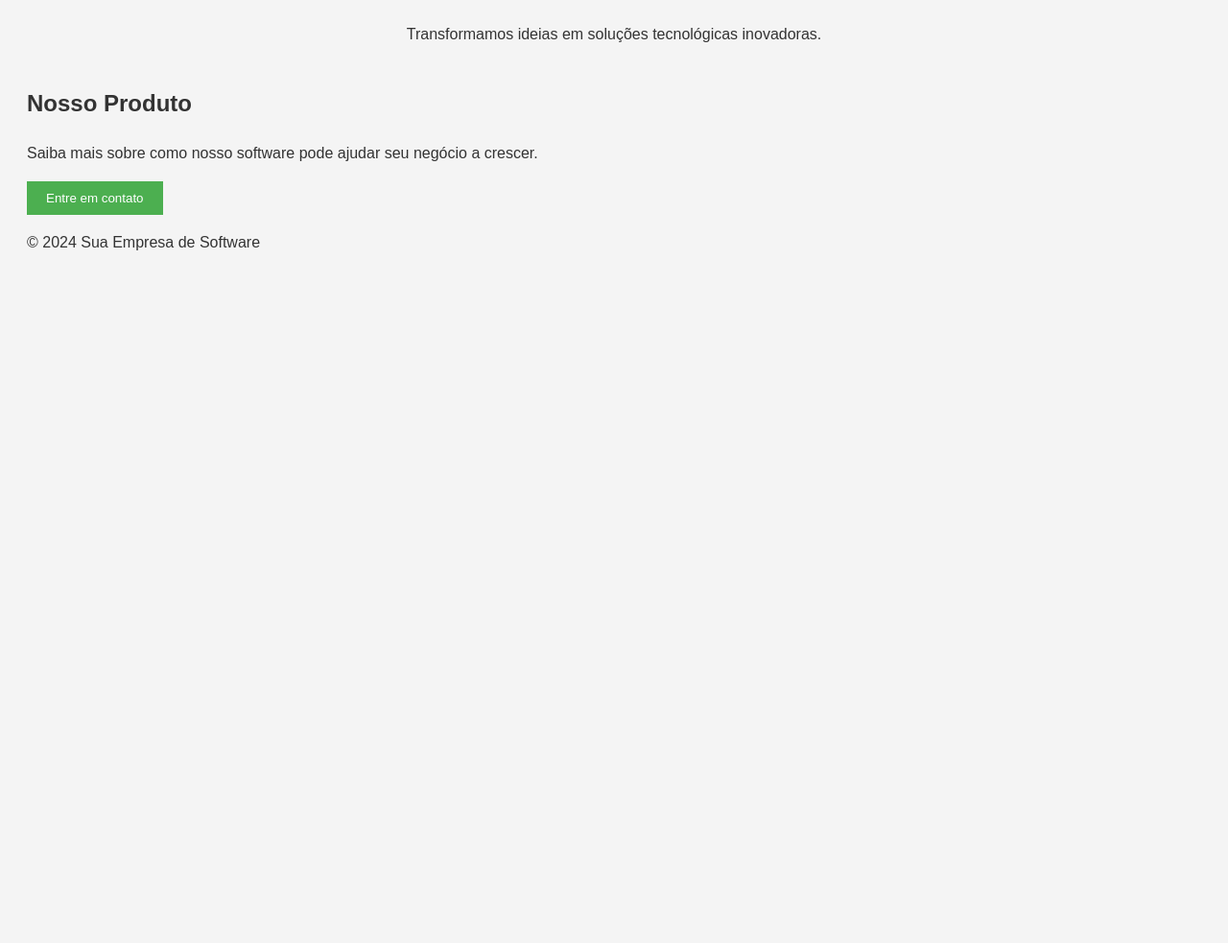
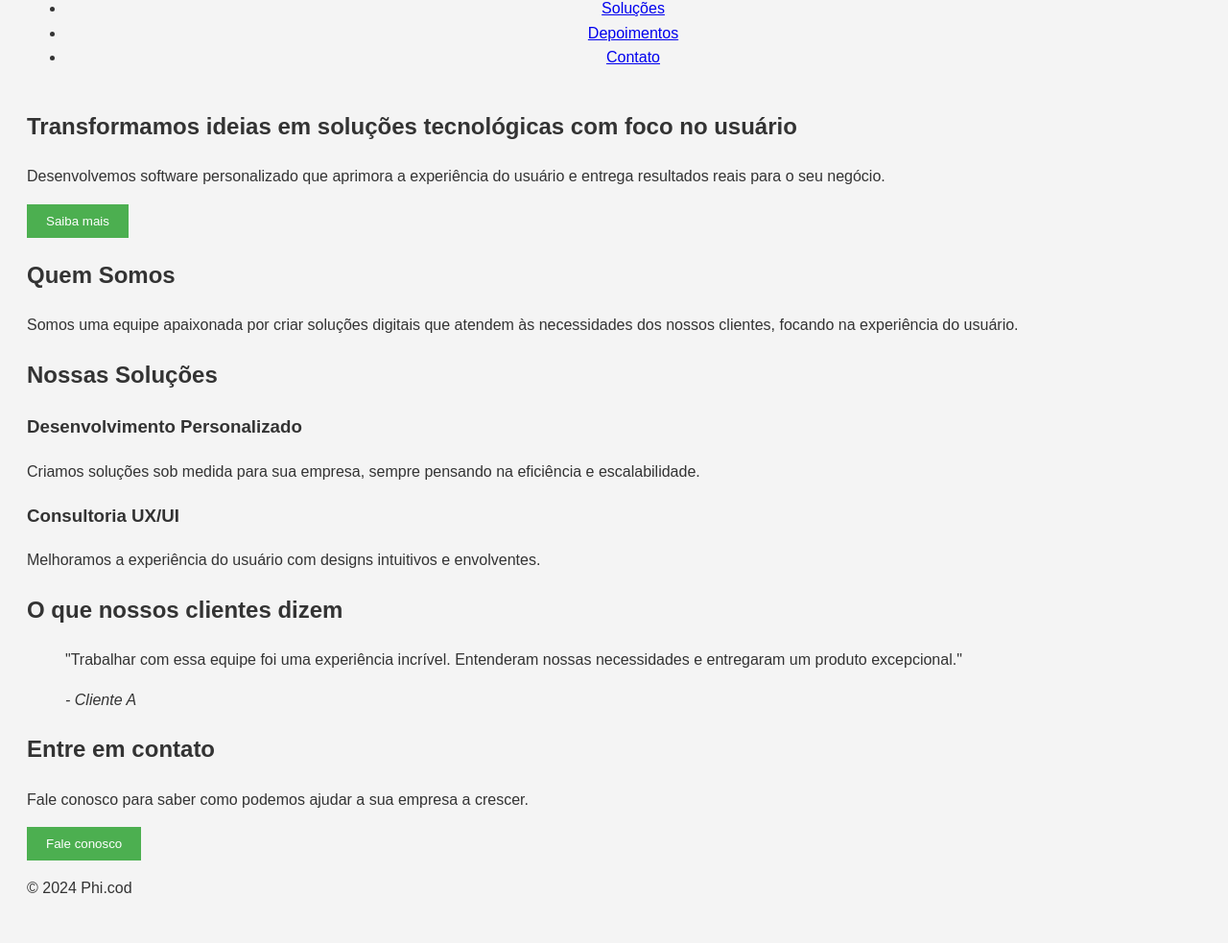
Before and after one commit to itagoresSZ/phicod, a plain HTML site: page index.html in a window 1280 px wide. Shown: the part 99-1082 px from the top of the page at 96% size. Before the commit the page ends 800 px from the top, so only its background shows below. Drawn offline with Linux system fonts and the light colour scheme.

Commit message:
Update index.html

```diff
--- a/index.html
+++ b/index.html
@@ -3,21 +3,62 @@
 <head>
     <meta charset="UTF-8">
     <meta name="viewport" content="width=device-width, initial-scale=1.0">
-    <title>Landing Page - Sua Empresa</title>
+    <title>Minha Empresa de Software</title>
     <link rel="stylesheet" href="styles.css">
 </head>
 <body>
-    <header>
-        <h1>Bem-vindo à nossa empresa de software</h1>
-        <p>Transformamos ideias em soluções tecnológicas inovadoras.</p>
-    </header>
-    <section>
-        <h2>Nosso Produto</h2>
-        <p>Saiba mais sobre como nosso software pode ajudar seu negócio a crescer.</p>
-        <button>Entre em contato</button>
-    </section>
-    <footer>
-        <p>&copy; 2024 Sua Empresa de Software</p>
-    </footer>
+
+<header>
+    <div class="logo">Logo Empresa</div>
+    <nav>
+        <ul>
+            <li><a href="#sobre">Sobre</a></li>
+            <li><a href="#solucoes">Soluções</a></li>
+            <li><a href="#depoimentos">Depoimentos</a></li>
+            <li><a href="#contato">Contato</a></li>
+        </ul>
+    </nav>
+</header>
+
+<section id="hero">
+    <h1>Transformamos ideias em soluções tecnológicas com foco no usuário</h1>
+    <p>Desenvolvemos software personalizado que aprimora a experiência do usuário e entrega resultados reais para o seu negócio.</p>
+    <button class="cta">Saiba mais</button>
+</section>
+
+<section id="sobre">
+    <h2>Quem Somos</h2>
+    <p>Somos uma equipe apaixonada por criar soluções digitais que atendem às necessidades dos nossos clientes, focando na experiência do usuário.</p>
+</section>
+
+<section id="solucoes">
+    <h2>Nossas Soluções</h2>
+    <div class="solution">
+        <h3>Desenvolvimento Personalizado</h3>
+        <p>Criamos soluções sob medida para sua empresa, sempre pensando na eficiência e escalabilidade.</p>
+    </div>
+    <div class="solution">
+        <h3>Consultoria UX/UI</h3>
+        <p>Melhoramos a experiência do usuário com designs intuitivos e envolventes.</p>
+    </div>
+</section>
+
+<section id="depoimentos">
+    <h2>O que nossos clientes dizem</h2>
+    <blockquote>
+        <p>"Trabalhar com essa equipe foi uma experiência incrível. Entenderam nossas necessidades e entregaram um produto excepcional."</p>
+        <cite>- Cliente A</cite>
+    </blockquote>
+</section>
+
+<section id="contato">
+    <h2>Entre em contato</h2>
+    <p>Fale conosco para saber como podemos ajudar a sua empresa a crescer.</p>
+    <button class="cta">Fale conosco</button>
+</section>
+
+<footer>
+    <p>&copy; 2024 Phi.cod</p>
+</footer>
 </body>
 </html>
```
